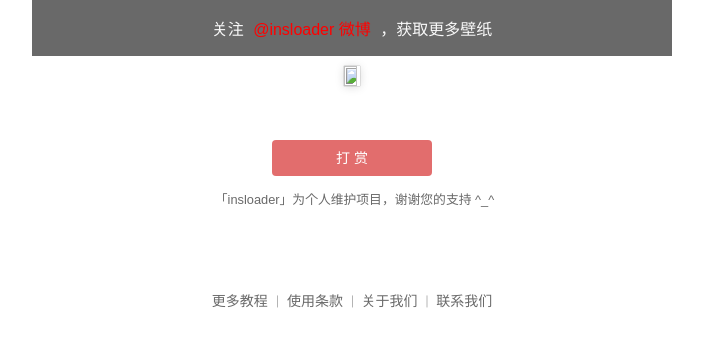
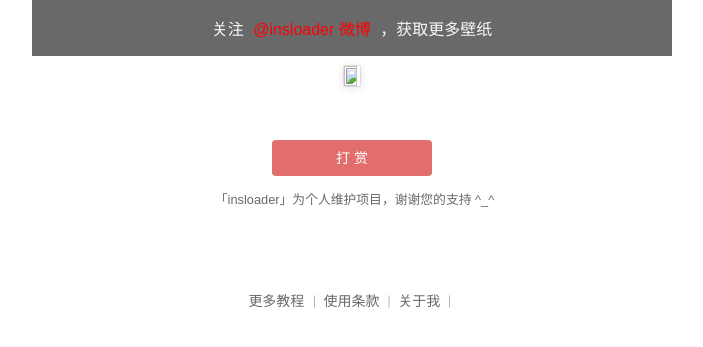
Before and after one commit to xiyouMc/GithubTrending-MiniProgram-Django, a Python web app: template Instagram/templates/ins/wallpaper.html in a window 1280 px wide. Shown: the top 347 px of the page, without its empty margins (288-991 px from the left). Run offline with Jinja, Linux system fonts and the light colour scheme; the template is opened without the code that fills it, so the values that code supplies are empty.

Commit message:
update htm

```diff
--- a/Instagram/templates/ins/video.html
+++ b/Instagram/templates/ins/video.html
@@ -118,8 +118,6 @@ a {TEXT-DECORATION:none;color: dimgray}
 </div>
 <br><br><br>
 
-<p style="font-size:0.8em;text-align:left;margin-left:5px;padding: 5px;line-height: 150% ">
-- VPN需连接！长按存图（多张则点击后保存）；<a href="http://mp.weixin.qq.com/s?__biz=MzIwNTI1MDIyMA==&mid=503658832&idx=1&sn=7cc802c924d716df77b723a9030b0665" style="color:#e26d6d">图片未显示，或无法保存 </a> <点此</p>
 
 
 </body>
--- a/Instagram/templates/ins/wallpaper.html
+++ b/Instagram/templates/ins/wallpaper.html
@@ -200,12 +200,10 @@
     <br>
     <p style="font-size:12px;text-align: center; ">
         <a href="/help" style="color:dimgray">更多教程 </a> ｜
-        <a href="http://mp.weixin.qq.com/s?__biz=MzIwNTI1MDIyMA==&mid=503660133&idx=1&sn=7f1d453466ebbe9e78e2ed5ffd3f22f4&scene=19#wechat_redirect"
+        <a href="https://mp.weixin.qq.com/s?__biz=MzU3ODExNDcyMg==&mid=2247483670&idx=5&sn=46a8d15c767e438a0bfc2981f85cbcca&chksm=fd7b04dbca0c8dcd7be843270dac1051c4f574578618ec095e442d855581d359bf3c1b05f1e8#rd"
             style="color:dimgray">使用条款</a> ｜
-        <a href="http://mp.weixin.qq.com/s?__biz=MzIwNTI1MDIyMA==&mid=2651145323&idx=1&sn=b450936374ef5edcc076bccfadf8705f&chksm=8cc22fa8bbb5a6bedf04bcc3bc7003449d44e026451f10279294046fa5b74cb90600e6bdf2a5#rd"
-            style="color:dimgray">关于我们</a> ｜
-        <a href="http://mp.weixin.qq.com/s?__biz=MzIwNTI1MDIyMA==&mid=503658455&idx=1&sn=818590a59cb3868774a830ca29e87063#rd"
-            style="color:dimgray">联系我们</a>
+        <a href="http://mp.weixin.qq.com/s/Usql7sxrWfi_QkOQJl6mJg"
+            style="color:dimgray">关于我</a> ｜
     </p>
 
 </body>
```
Also changed, not shown: GithubTrendingDjango/wx_requests.py (+5 -2 lines).
